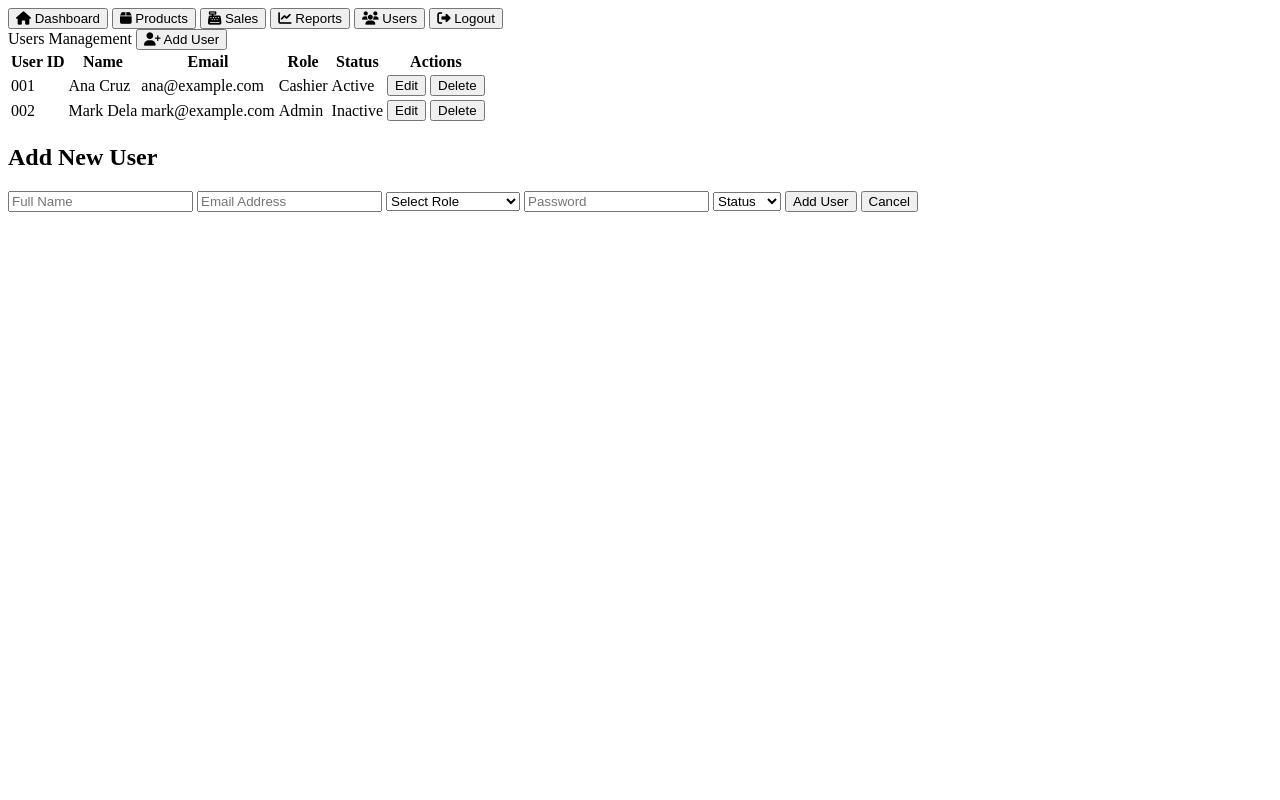
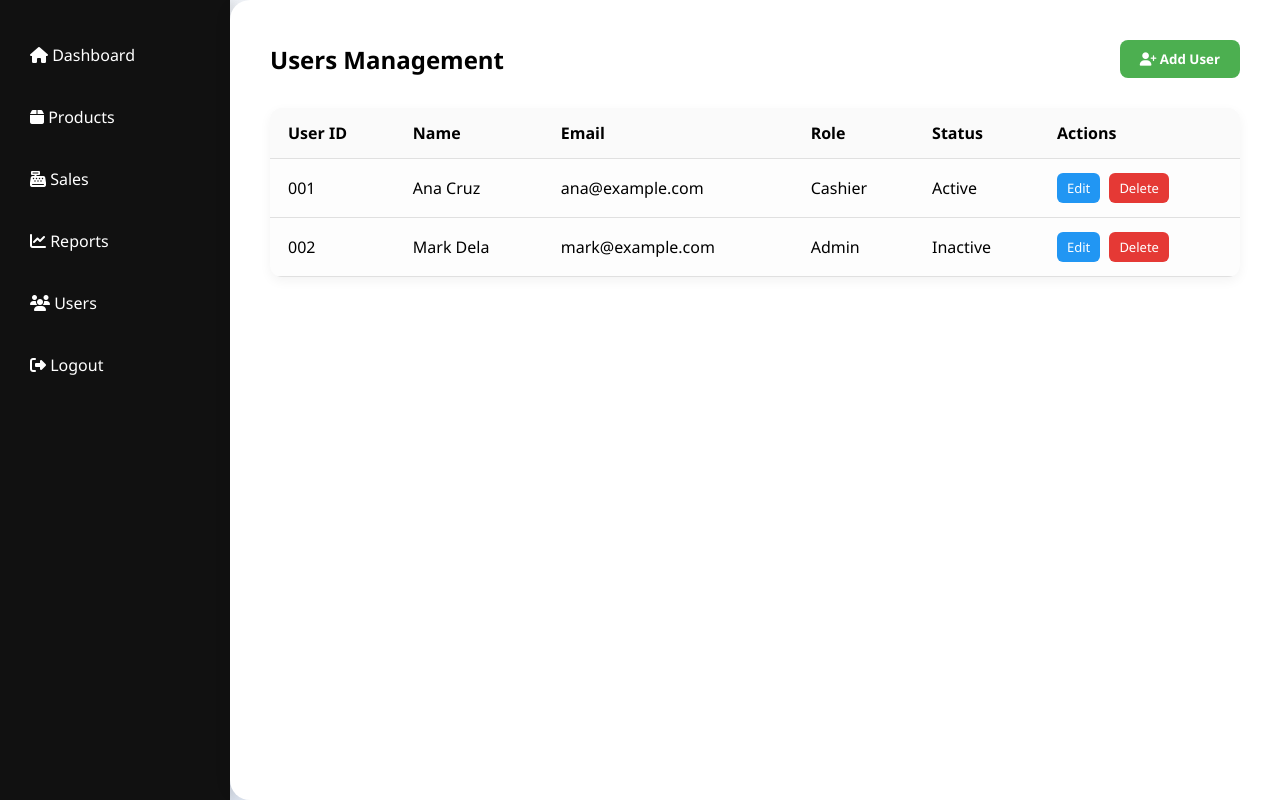
Before and after one commit to theevinceeursal11/PointOfSale-Frontend-, a plain HTML site: page users.html in a window 1280 px wide. Drawn offline with Linux system fonts and the light colour scheme; the site is published under a folder, as on GitHub Pages, so addresses that start at the root find nothing.

Commit message:
Update users.html

```diff
--- a/users.html
+++ b/users.html
@@ -4,7 +4,7 @@
   <meta charset="UTF-8">
   <meta name="viewport" content="width=device-width, initial-scale=1.0">
   <title>POS Users</title>
-  <link rel="stylesheet" href="/css/users.css">
+  <link rel="stylesheet" href="css/users.css">
   <link rel="stylesheet" href="https://cdnjs.cloudflare.com/ajax/libs/font-awesome/6.4.0/css/all.min.css">
   <style>
 
```
